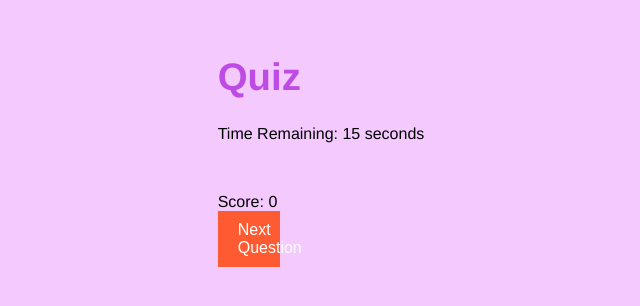
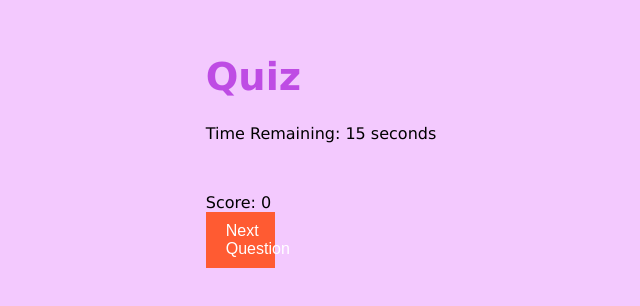
Before and after one commit to XMaravilla/XMaravilla.github.io, a plain HTML site: page index.html in a window 1280 px wide. Shown: the part 252-558 px from the top of the page, without its empty margins (319-959 px from the left). Drawn offline with nearby package versions, Linux system fonts and the light colour scheme.

Commit message:
Update index.html

```diff
--- a/index.html
+++ b/index.html
@@ -11,7 +11,7 @@
             background-size: cover;
             height: 100vh;
             margin: 0;
-            font-family:'Franklin Gothic Medium', 'Arial Narrow', Arial, sans-serif;
+            font-family:'Lucida Sans', 'Lucida Sans Regular', 'Lucida Grande', 'Lucida Sans Unicode', Geneva, Verdana, sans-serif;
             background-color:#F3C9FE;
             display: flex;
             justify-content: center;
@@ -102,4 +102,3 @@
         /*set some data -- Questions, Answers to show in out App*/
         const quizData=[]; /*add questions in it*/
     </script>
-</html>
```
